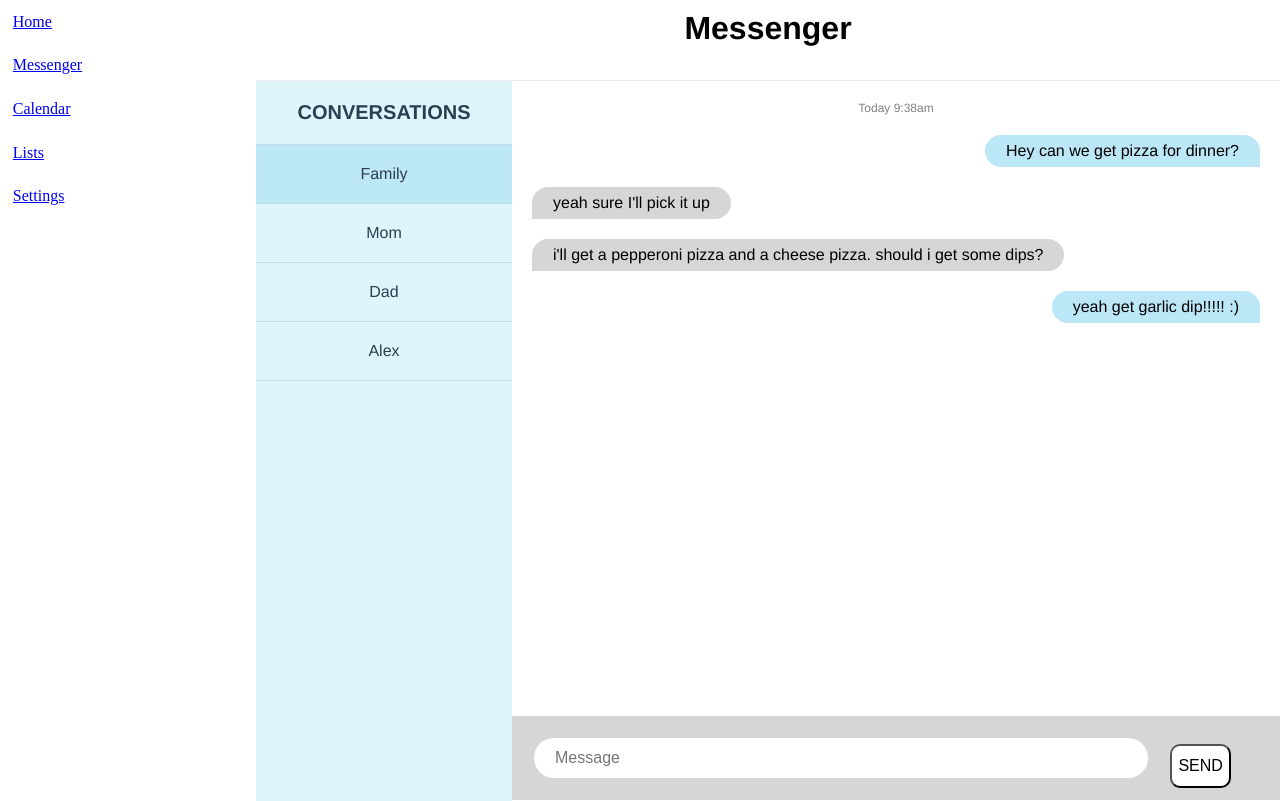
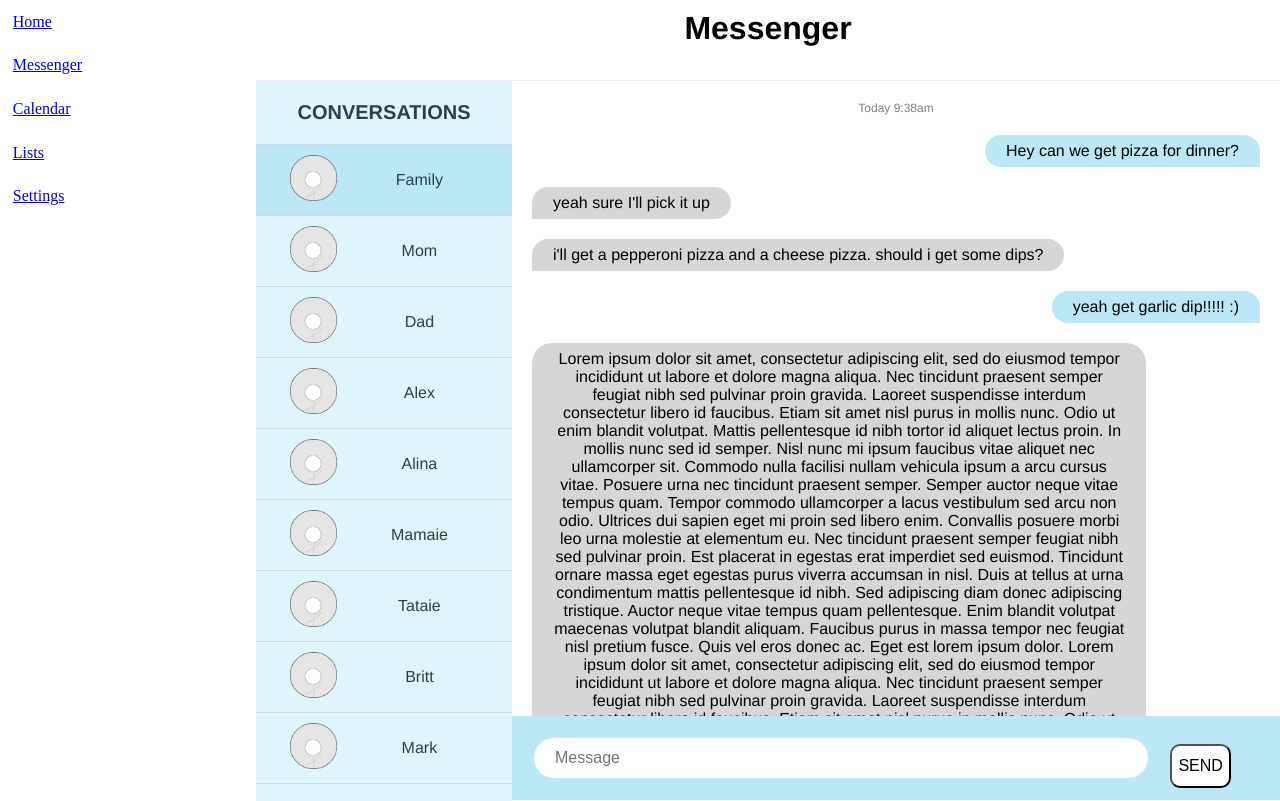
Before and after one commit to MarkRobitaille/HCI-Project, a Vue app in the folder hci-project/: page /#/messenger in a window 1280 px wide. Built offline with nearby package versions, Linux system fonts and the light colour scheme.

Commit message:
added profile picture and changed colors and formatting

```diff
--- a/hci-project/src/components/Messenger.vue
+++ b/hci-project/src/components/Messenger.vue
@@ -13,11 +13,57 @@
       <div class="message_list_header">
         <p><b>CONVERSATIONS</b></p>
       </div>
+
       <div class="message_list_items">
-        <div class="convo" id="activeConvo">Family</div>
-        <div class="convo">Mom</div>
-        <div class="convo">Dad</div>
-        <div class="convo">Alex</div>
+        <div class="convo" id="activeConvo">
+          <img src="../assets/DefaultProfilePic.png">
+          <p>Family</p>
+        </div>
+
+        <div class="convo">
+          <img src="../assets/DefaultProfilePic.png"><p>Mom</p>
+        </div>
+
+        <div class="convo">
+          <img src="../assets/DefaultProfilePic.png">
+          <p>Dad</p>
+        </div>
+
+        <div class="convo">
+          <img src="../assets/DefaultProfilePic.png">
+          <p>Alex</p>
+        </div>
+
+        <div class="convo">
+          <img src="../assets/DefaultProfilePic.png">
+          <p>Alina</p>
+        </div>
+
+        <div class="convo">
+          <img src="../assets/DefaultProfilePic.png">
+          <p>Mamaie</p>
+        </div>
+
+        <div class="convo">
+          <img src="../assets/DefaultProfilePic.png">
+          <p>Tataie</p>
+        </div>
+
+        <div class="convo">
+          <img src="../assets/DefaultProfilePic.png">
+          <p>Britt</p>
+        </div>
+
+        <div class="convo">
+          <img src="../assets/DefaultProfilePic.png">
+          <p>Mark</p>
+        </div>
+
+        <div class="convo">
+          <img src="../assets/DefaultProfilePic.png">
+          <p>Ceilidh</p>
+        </div>
+
       </div>
 
     </div>
@@ -42,6 +88,14 @@
 
       <div class="bubble">
         yeah get garlic dip!!!!! :)
+      </div>
+
+      <div class="receiveBubble">
+        Lorem ipsum dolor sit amet, consectetur adipiscing elit, sed do eiusmod tempor incididunt ut labore et dolore magna aliqua. Nec tincidunt praesent semper feugiat nibh sed pulvinar proin gravida. Laoreet suspendisse interdum consectetur libero id faucibus. Etiam sit amet nisl purus in mollis nunc. Odio ut enim blandit volutpat. Mattis pellentesque id nibh tortor id aliquet lectus proin. In mollis nunc sed id semper. Nisl nunc mi ipsum faucibus vitae aliquet nec ullamcorper sit. Commodo nulla facilisi nullam vehicula ipsum a arcu cursus vitae. Posuere urna nec tincidunt praesent semper. Semper auctor neque vitae tempus quam. Tempor commodo ullamcorper a lacus vestibulum sed arcu non odio. Ultrices dui sapien eget mi proin sed libero enim. Convallis posuere morbi leo urna molestie at elementum eu.
+        Nec tincidunt praesent semper feugiat nibh sed pulvinar proin. Est placerat in egestas erat imperdiet sed euismod. Tincidunt ornare massa eget egestas purus viverra accumsan in nisl. Duis at tellus at urna condimentum mattis pellentesque id nibh. Sed adipiscing diam donec adipiscing tristique. Auctor neque vitae tempus quam pellentesque. Enim blandit volutpat maecenas volutpat blandit aliquam. Faucibus purus in massa tempor nec feugiat nisl pretium fusce. Quis vel eros donec ac. Eget est lorem ipsum dolor.
+                Lorem ipsum dolor sit amet, consectetur adipiscing elit, sed do eiusmod tempor incididunt ut labore et dolore magna aliqua. Nec tincidunt praesent semper feugiat nibh sed pulvinar proin gravida. Laoreet suspendisse interdum consectetur libero id faucibus. Etiam sit amet nisl purus in mollis nunc. Odio ut enim blandit volutpat. Mattis pellentesque id nibh tortor id aliquet lectus proin. In mollis nunc sed id semper. Nisl nunc mi ipsum faucibus vitae aliquet nec ullamcorper sit. Commodo nulla facilisi nullam vehicula ipsum a arcu cursus vitae. Posuere urna nec tincidunt praesent semper. Semper auctor neque vitae tempus quam. Tempor commodo ullamcorper a lacus vestibulum sed arcu non odio. Ultrices dui sapien eget mi proin sed libero enim. Convallis posuere morbi leo urna molestie at elementum eu.
+        Nec tincidunt praesent semper feugiat nibh sed pulvinar proin. Est placerat in egestas erat imperdiet sed euismod. Tincidunt ornare massa eget egestas purus viverra accumsan in nisl. Duis at tellus at urna condimentum mattis pellentesque id nibh. Sed adipiscing diam donec adipiscing tristique. Auctor neque vitae tempus quam pellentesque. Enim blandit volutpat maecenas volutpat blandit aliquam. Faucibus purus in massa tempor nec feugiat nisl pretium fusce. Quis vel eros donec ac. Eget est lorem ipsum dolor.
+
       </div>
 
     </div>
@@ -102,10 +156,15 @@ export default {
 
     background: #def5fc;
     width: 25%;
-    min-height: 90vh;
+    height: 90vh;
     float: left;
-    overflow-y: scroll;
 
+  }
+
+  .message_list_items{
+      width:100%;
+      height:80vh;
+      overflow-y: scroll;
   }
 
   .message_list_header{
@@ -116,12 +175,18 @@ export default {
   .convo{
 
     border-bottom: solid  1px #c3dde6;
-    padding: 20px;
+    padding: 10px;
 
   }
 
   #activeConvo{
     background-color: #bce7f7;
+  }
+
+  .convo img{
+    width: 20%;
+    float:left;
+    margin-left: 10%;
   }
 
   .messageArea {
@@ -194,7 +259,7 @@ export default {
     min-height: 10vh;
     min-width: 75%;
     margin-left: 25%;
-    background: #d6d6d6;
+    background: #bce7f7;
     bottom: 0;
 
   }
```
